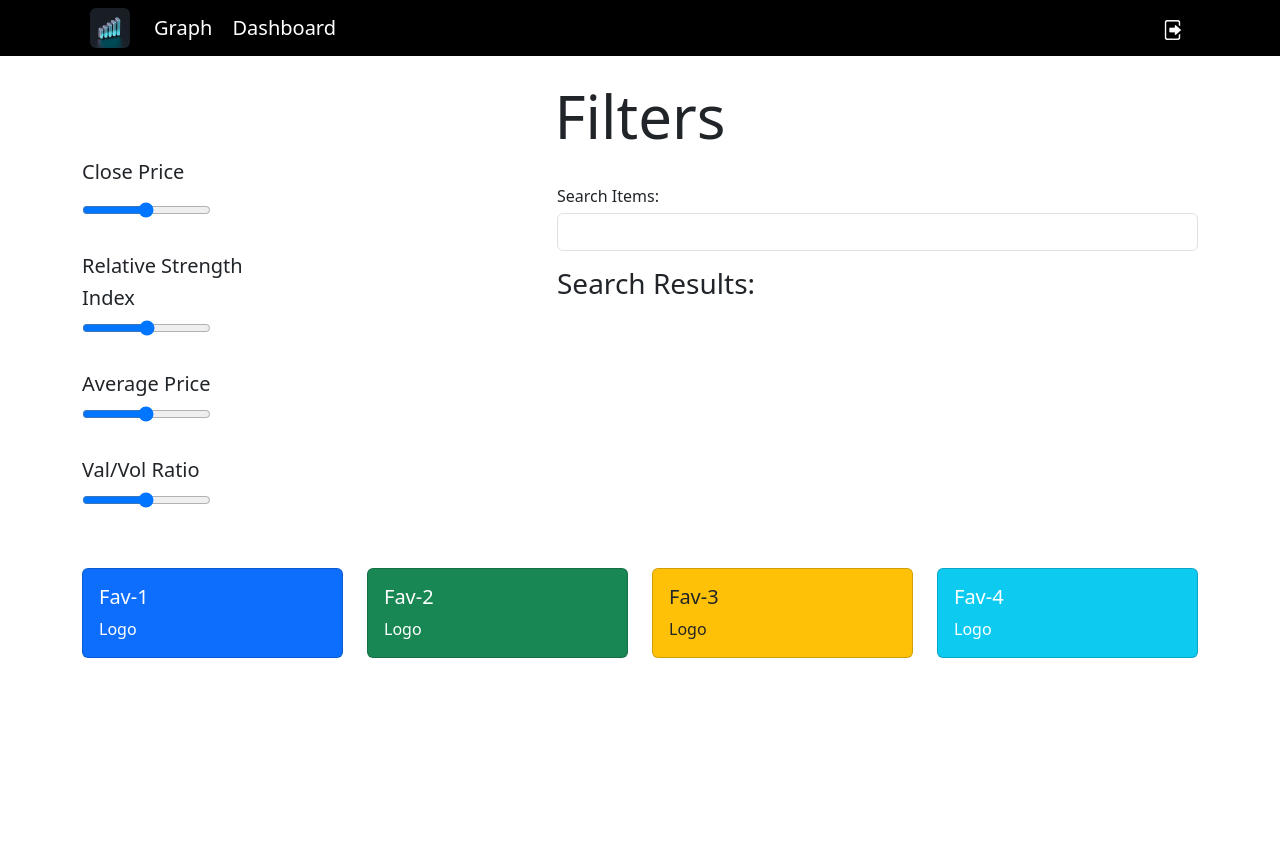
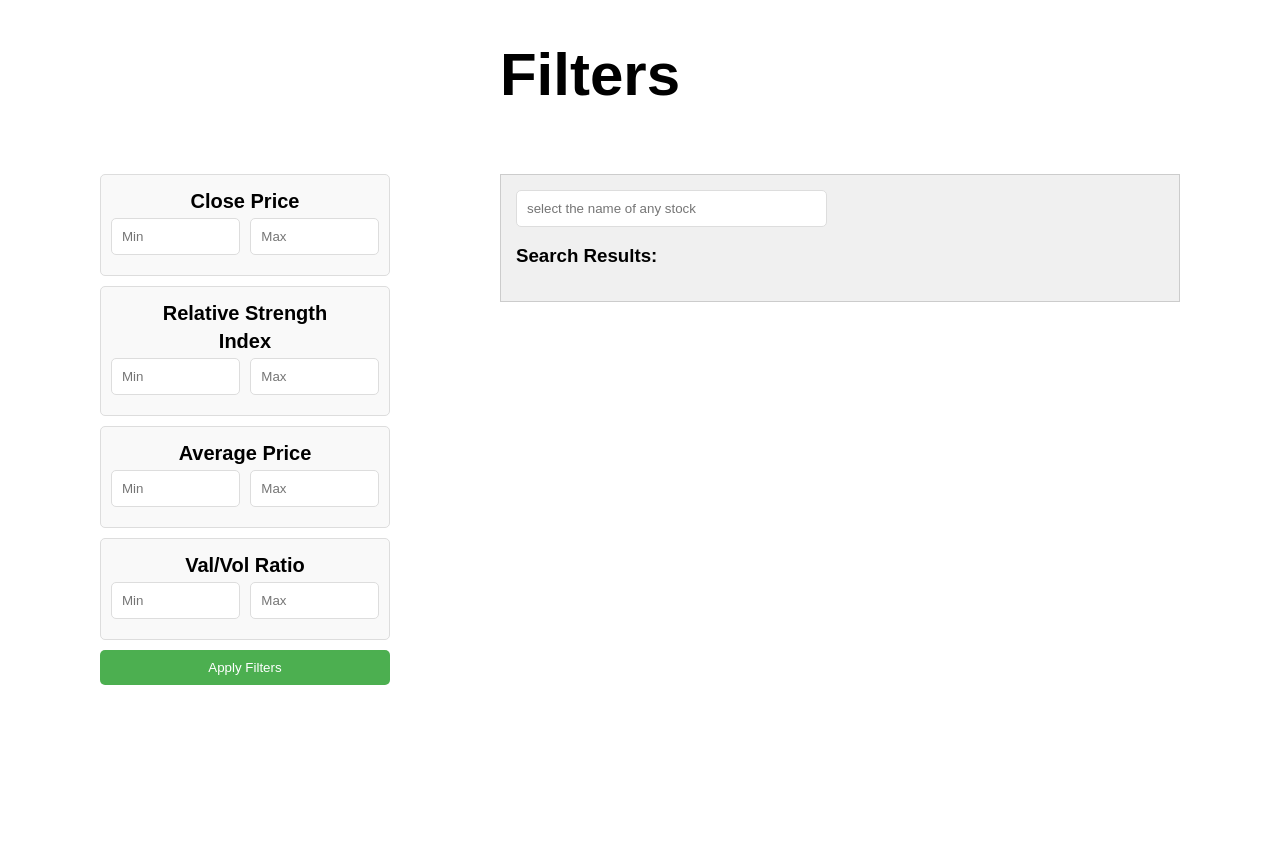
Before and after one commit to CosmicPegasis/cop290-sb2, a Flask app: page /filter in a window 1280 px wide. Before the commit the page ends 658 px from the top, so only its background shows below. Run offline with Flask 3, Linux system fonts and the light colour scheme; the visitor is signed in with stand-in values (Sample User, id 1); some libraries are stand-ins or nearby versions.

Commit message:
Add filter function

```diff
--- a/main.py
+++ b/main.py
@@ -8,6 +8,9 @@ from werkzeug.security import generate_password_hash, check_password_hash
 import pandas as pd
 import io
 import json
+
+from datetime import datetime
+import time
 
 app = Flask(__name__)
 CORS(app)
@@ -142,6 +145,7 @@ def dashboard():
     user_id = session.get('user_id')
     valid_stocks = get_symbol_list()
 
+
     if user_id:
         user = User.query.get(user_id)
 
@@ -178,21 +182,46 @@ def graph():
     else:
         return redirect(url_for('index'))
 
-@app.route('/filter')
+@app.route('/filter',methods =['GET','POST'])
 def filter():
     user_id = session.get('user_id')
     if user_id:
+        if(request.method == 'POST'):
+            minCP = request.form["minClosePrice"]
+            maxCP =request.form["maxClosePrice"]
+            minRSI = request.form["minRelativeStrength"]
+            maxRSI = request.form["maxRelativeStrength"]
+            minAP = request.form["minAveragePrice"]
+            maxAP = request.form["maxAveragePrice"]
+            minVV = request.form["minValVolRatio"]
+            maxVV = request.form["maxValVolRatio"]
+            valid_stocks = get_symbol_list()
+            ans_df = pd.DataFrame()
+            end_date = datetime.now().date()
+            start_date = end_date - relativedelta(years = 1)
+            for stock_symbol in valid_stocks:
+                df_temp = stock_df(symbol=stock_symbol, from_date= start_date,to_date= end_date, series="EQ")
+                df_temp = df_temp[(df_temp['CLOSE'] >= int(minCP))]
+                df_temp = df_temp[(df_temp['CLOSE'] <=int(maxCP)) ]
+                ans_df = pd.concat([ans_df, df_temp], ignore_index=True)
+
+
+            print(ans_df)
+            return jsonify(ans_df.to_dict())
         return render_template('filter.html')
     else:
         return redirect(url_for('index'))
 
-@app.route('/test')
+@app.route('/test', methods =["GET", "POST"])
 def test():
-    user_id = session.get('user_id')
-    if user_id:
-        return render_template('test.html')
-    else:
-        return redirect(url_for('index'))
+    if request.method == "POST":
+
+       first_name = request.form.get("fname")
+
+       last_name = request.form.get("lname")
+       return "Your name is "+first_name + last_name
+    return render_template("form.html")
+
 
 @app.route('/logout')
 def logout():
--- a/templates/filter.html
+++ b/templates/filter.html
@@ -2,185 +2,242 @@
 <html lang="en">
   <head>
     <link rel="shortcut icon" type="image/x-icon" href="../static/icon.png" />
+    <style>
+      body {
+        margin: 0;
+        font-family: Arial, sans-serif;
+      }
 
-    <link
-      href="https://cdn.jsdelivr.net/npm/bootstrap@5.3.2/dist/css/bootstrap.min.css"
-      rel="stylesheet"
-      integrity="sha384-T3c6CoIi6uLrA9TneNEoa7RxnatzjcDSCmG1MXxSR1GAsXEV/Dwwykc2MPK8M2HN"
-      crossorigin="anonymous"
-    />
+      #content {
+        display: grid;
+        grid-gap: 10px;
+        grid-template-columns: repeat(12, 1fr);
+        grid-template-rows: repeat(5, 1fr);
+      }
 
-    <script
-      src="https://kit.fontawesome.com/e4cb96cad7.js"
-      crossorigin="anonymous"
-    ></script>
+      .top {
+        grid-column-start: 6;
+        grid-column-end: 7;
+        text-align: center;
+      }
+
+      #left {
+        grid-row-start: 2;
+        grid-row-end: 5;
+        grid-column-start: 2;
+        grid-column-end: 5;
+        text-align: center;
+      }
+
+      #right {
+        grid-row-start: 2;
+        grid-row-end: 5;
+        grid-column-start: 6;
+        grid-column-end: 12;
+      }
+
+      #left h4 {
+        font-size: 20px;
+        margin-top: 5px;
+        margin-bottom: 5px;
+      }
+
+      #left .slidecontainer {
+        margin-bottom: 10px;
+        border: 1px solid #ddd;
+        border-radius: 5px;
+        padding: 10px;
+        background-color: #f9f9f9;
+      }
+
+      .form-group {
+        display: flex;
+        align-items: center;
+        justify-content: space-between;
+        margin-bottom: 10px;
+      }
+
+      .form-control {
+        width: 48%; /* Adjust the width as needed */
+        padding: 10px;
+        box-sizing: border-box;
+        border: 1px solid #ddd;
+        border-radius: 5px;
+      }
+
+      #search-bar {
+        padding: 15px;
+        background-color: #f0f0f0;
+        border: 1px solid #ccc;
+      }
+
+      #search-results {
+        margin-top: 15px;
+      }
+
+      .list-group-item {
+        padding: 10px;
+        margin-bottom: 5px;
+        background-color: #fff;
+        border: 1px solid #ddd;
+        border-radius: 5px;
+      }
+
+      .list-group-item {
+        padding: 10px;
+        margin-bottom: 5px;
+        background-color: #fff;
+        border: 1px solid #ddd;
+        border-radius: 5px;
+      }
+
+      #left .slidecontainer {
+        margin-bottom: 10px;
+        border: 1px solid #ddd;
+        border-radius: 5px;
+        padding: 10px;
+        background-color: #f9f9f9;
+      }
+
+      #submit-button {
+        width: 100%;
+        padding: 10px;
+        box-sizing: border-box;
+        background-color: #4caf50;
+        color: #fff;
+        border: none;
+        border-radius: 5px;
+        cursor: pointer;
+      }
+      #search-results .list-group {
+        list-style-type: none;
+        padding: 0;
+        margin: 0;
+      }
+      #submit-button:hover {
+        background-color: #45a049;
+      }
+    </style>
   </head>
   <body>
-    <!--navbar-->
-    <div class="container-fluid">
-      <nav class="navbar fixed-top navbar-dark bg-black h-10">
-        <div class="container">
-          <div class="d-inline-block px-2 h-100">
-            <a href="/dashboard" class="navbar-brand mr-auto">
-              <img
-                src="../static/icon.png"
-                class="img-fluid rounded"
-                width="40"
-                height="40"
-              />
-            </a>
-          </div>
-          <div style="margin-right: auto">
-            <a href="/graph" class="navbar-brand">Graph</a>
-            <a href="./dashboard" class="navbar-brand">Dashboard</a>
-          </div>
-          <a href="/logout" style="margin-right: 15px">
-            <img src="../static/logout.png" alt="" width="20" height="20" />
-          </a>
-        </div>
-      </nav>
-    </div>
-    <!--/navbar-->
-    <div class="container" style="margin-top: 10vh">
-      <div class="row justify-content-center text-center">
+    <div id="content">
+      <div class="top">
         <div class="col-12">
           <h1 style="font-size: 60px">Filters</h1>
         </div>
       </div>
 
-      <div class="row">
-        <div class="col-3">
-          <div class="mb-2">
+      <div id="left">
+        <form action="#" method="POST">
+          <div class="slidecontainer">
             <h4 style="font-size: 20px">Close Price</h4>
-            <div class="form-row mb-3"></div>
-            <div class="slidecontainer">
+            <div class="form-group">
               <input
-                type="range"
-                min="1"
-                max="4000"
-                value="2000"
-                class="slider"
-                id="close-price-slider"
+                name="minClosePrice"
+                type="number"
+                class="form-control"
+                placeholder="Min"
+                id="minClosePrice"
+              />
+              <input
+                name="maxClosePrice"
+                type="number"
+                class="form-control"
+                placeholder="Max"
+                id="maxClosePrice"
               />
             </div>
-            <div style="margin-bottom: 30px"></div>
+          </div>
+
+          <div class="slidecontainer">
             <h4 style="font-size: 20px">Relative Strength</h4>
             <h4 style="font-size: 20px">Index</h4>
+            <div class="form-group">
+              <input
+                name="minRelativeStrength"
+                type="number"
+                class="form-control"
+                placeholder="Min"
+                id="minRelativeStrength"
+              />
+              <input
+                name="maxRelativeStrength"
+                type="number"
+                class="form-control"
+                placeholder="Max"
+                id="maxRelativeStrength"
+              />
+            </div>
+          </div>
 
           <div class="slidecontainer">
+            <h4 style="font-size: 20px">Average Price</h4>
+            <div class="form-group">
               <input
-                type="range"
-                min="0"
-                max="100"
-                value="50"
-                class="slider"
-                id="myRange"
+                name="minAveragePrice"
+                type="number"
+                class="form-control"
+                placeholder="Min"
+                id="minAveragePrice"
+              />
+              <input
+                name="maxAveragePrice"
+                type="number"
+                class="form-control"
+                placeholder="Max"
+                id="maxAveragePrice"
               />
             </div>
-            <div style="margin-bottom: 30px"></div>
-            <h4 style="font-size: 20px">Average Price</h4>
+          </div>
 
           <div class="slidecontainer">
+            <h4 style="font-size: 20px">Val/Vol Ratio</h4>
+            <div class="form-group">
               <input
-                type="range"
-                min="1"
-                max="1000"
-                value="500"
-                class="slider"
-                id="myRange"
+                name="minValVolRatio"
+                type="number"
+                class="form-control"
+                placeholder="Min"
+                id="minValVolRatio"
+              />
+              <input
+                name="maxValVolRatio"
+                type="number"
+                class="form-control"
+                placeholder="Max"
+                id="maxValVolRatio"
               />
             </div>
-            <div style="margin-bottom: 30px"></div>
-            <h4 style="font-size: 20px">Val/Vol Ratio</h4>
-            <div class="slidecontainer">
-              <input
-                type="range"
-                min="1"
-                max="1000"
-                value="500"
-                class="slider"
-                id="myRange"
-              />
           </div>
-            <div style="margin-bottom: 30px"></div>
+
+          <button id="submit-button" onclick="submitForm()">
+            Apply Filters
+          </button>
+        </form>
       </div>
-        </div>
-        <div class="col-2"></div>
-        <div class="col-7">
-          <div class="mt-4">
+
+      <div id="right">
+        <div id="search-bar">
           <div class="form-group" style="margin-bottom: 5px">
-              <label for="searchInput">Search Items:</label>
-              <div style="margin-bottom: 5px"></div>
             <input
               type="text"
               class="form-control"
               id="searchInput"
+              placeholder="select the name of any stock"
               oninput="filterItems()"
             />
           </div>
 
-            <div class="mt-3">
+          <div id="search-results">
             <h3>Search Results:</h3>
             <ul class="list-group" id="itemList"></ul>
           </div>
         </div>
       </div>
     </div>
-      <div class="row mt-4">
-        <div class="col-md-3">
-          <div class="card bg-primary text-white">
-            <div class="card-body">
-              <h5 class="card-title">Fav-1</h5>
-              <p class="card-text">Logo</p>
-            </div>
-          </div>
-        </div>
-
-        <div class="col-md-3">
-          <div class="card bg-success text-white">
-            <div class="card-body">
-              <h5 class="card-title">Fav-2</h5>
-              <p class="card-text">Logo</p>
-            </div>
-          </div>
-        </div>
-
-        <div class="col-md-3">
-          <div class="card bg-warning text-dark">
-            <div class="card-body">
-              <h5 class="card-title">Fav-3</h5>
-              <p class="card-text">Logo</p>
-            </div>
-          </div>
-        </div>
-
-        <div class="col-md-3">
-          <div class="card bg-info text-white">
-            <div class="card-body">
-              <h5 class="card-title">Fav-4</h5>
-              <p class="card-text">Logo</p>
-            </div>
-          </div>
-        </div>
-      </div>
-      <div></div>
-    </div>
 
     <script>
-      arr = [];
-      async function get_results() {
-        const symbols = await fetch("http://localhost:5000/filter/request", {
-          method: "POST",
-          body: JSON.stringify({
-
-          })
-          headers: {
-            "Content-Type": "application/json"
-          }
-        });
-      }
-
-      displayResults(arr);
+      const arr = ["SBIN", "ITC", "TATASTEEL", "TATAMOTORS"];
 
       function filterItems() {
         const searchInput = document
```
Also changed, not shown: templates/test.html (+10 -37 lines), 1 other file. Lines whose indentation alone changed are shown as unchanged.
